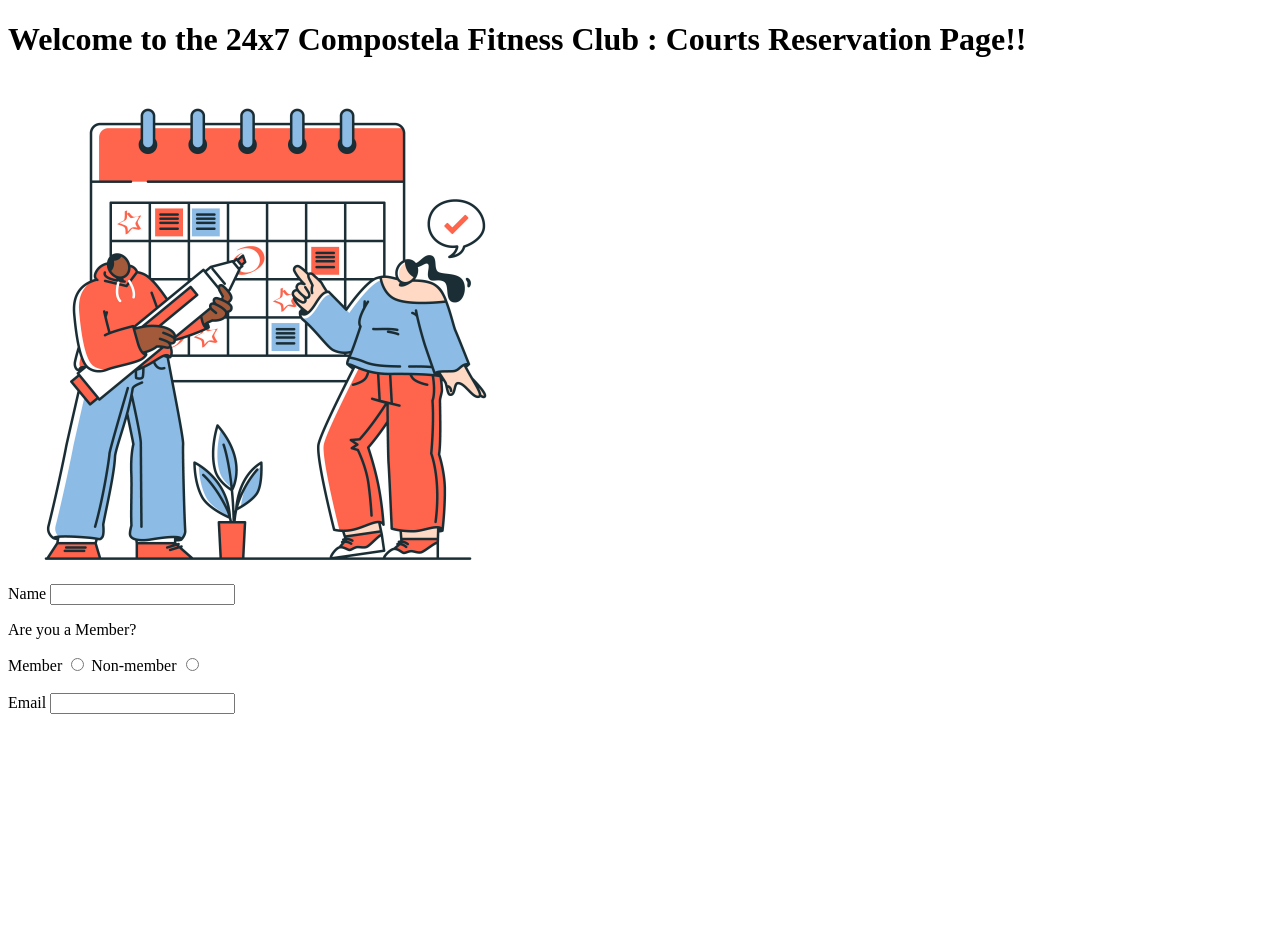
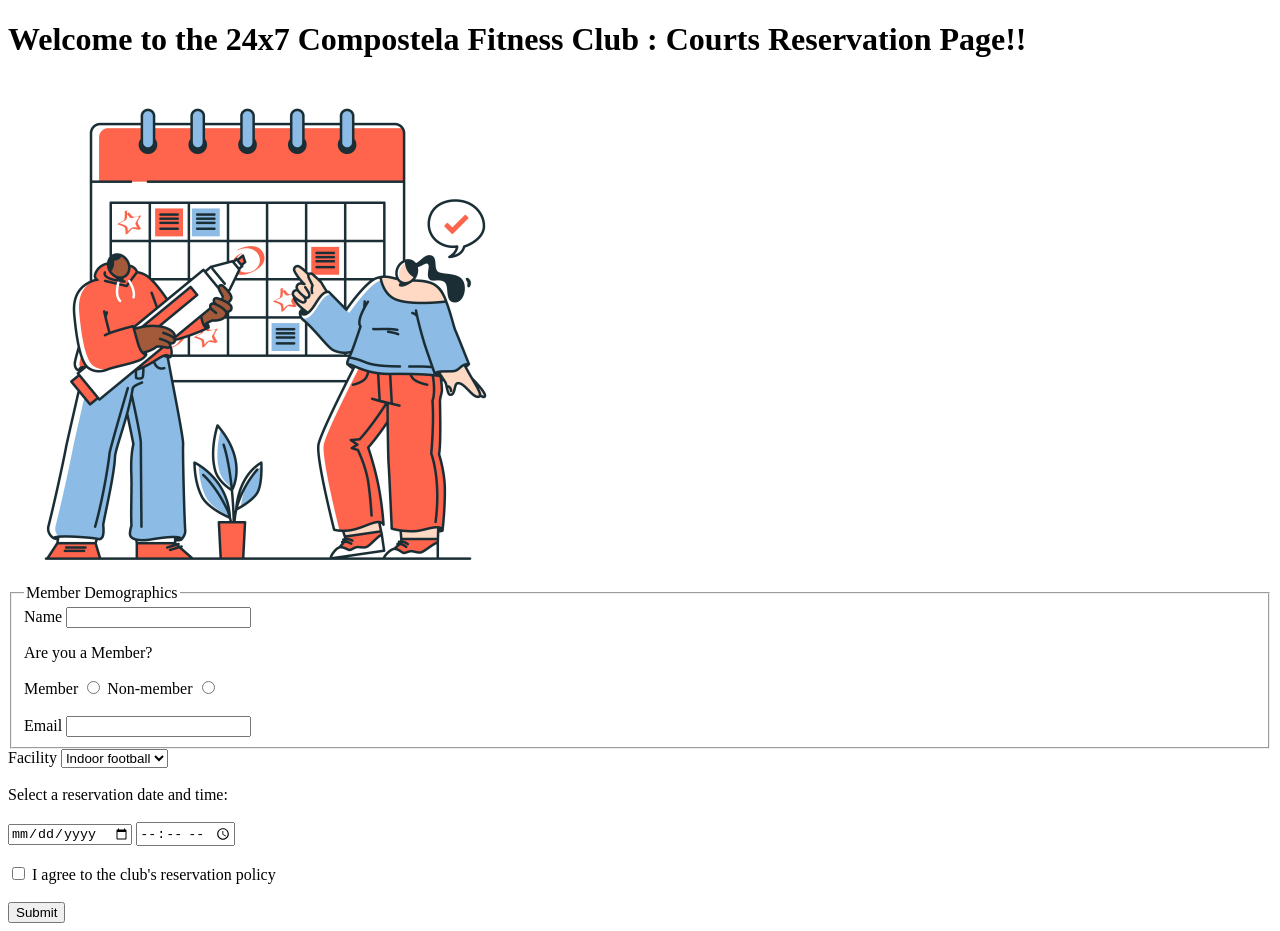
Before and after one commit to alejandrovap/compostelaFitnessClub, a plain HTML site: page index.html in a window 1280 px wide. Before the commit the page ends 800 px from the top, so only its background shows below. Drawn offline with Linux system fonts and the light colour scheme.

Commit message:
Finished form

```diff
--- a/index.html
+++ b/index.html
@@ -1,24 +1,47 @@
 <!DOCTYPE html>
 <html lang="en">
+
 <head>
     <meta charset="UTF-8">
     <meta name="viewport" content="width=device-width, initial-scale=1.0">
     <title>Compostela Fitness Club</title>
 </head>
+
 <body>
     <h1>Welcome to the 24x7 Compostela Fitness Club : Courts Reservation Page!!</h1>
     <img src="./img/planification.png" alt="Calendar Photo" width="500">
     <form action="nothing.php" method="post">
+        <fieldset>
+            <legend>Member Demographics</legend>
             <label for="name">Name</label>
             <input type="text" name="name" id="name">
             <p>Are you a Member?</p>
             <label for="member">Member</label>
-        <input type="radio" name="member" id="member">
+            <input type="radio" name="member" id="member" value="yes">
             <label for="nonMember">Non-member</label>
-        <input type="radio" name="nonMember" id="nonMember">
+            <input type="radio" name="member" id="nonMember" value="no">
             <br><br>
             <label for="email">Email</label>
             <input type="text" name="email" id="email">
-    </form>
+        </fieldset>
+        <label for="facility">Facility</label>
+        <select name="facility" id="facility">
+            <option value="indoor football">Indoor football</option>
+            <option value="badminton">Badminton</option>
+            <option value="squash">Squash</option>
+            <option value="racquetball">Racquetball</option>
+            <option value="basquetball">Basquetball</option>
+        </select>
+        <br><br>
+        <label for="date">Select a reservation date and time:</label>
+        <br><br>
+        <input type="date" name="date" id="date">
+        <input type="time" name="time" id="time">
+        <br><br>
+        <input type="checkbox" name="reservationPolicy" id="policy" value="accepted">
+        <label for=policy">I agree to the club's reservation policy</label>
+        <br><br>
+        <input type="submit" value="Submit">
 </body>
+
 </html>
```
Lines whose indentation alone changed are shown as unchanged.
